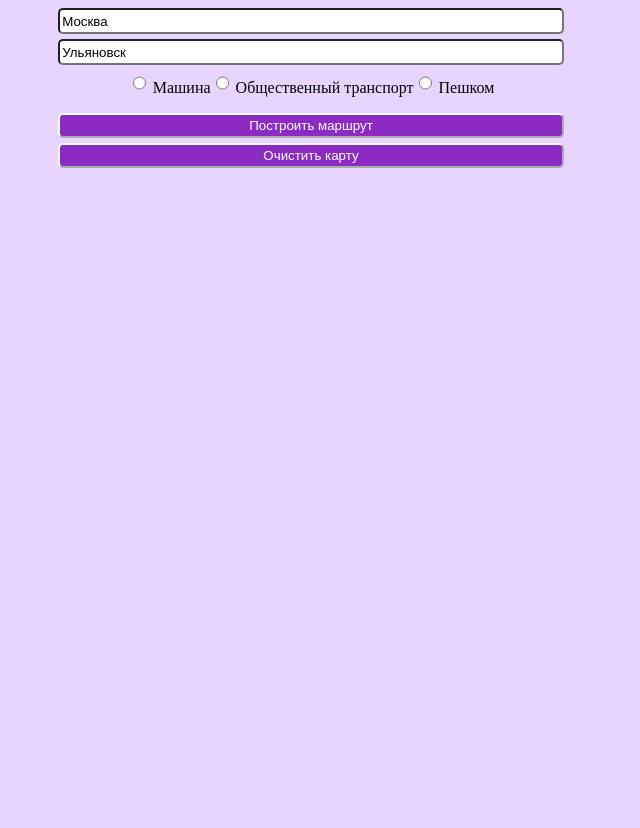
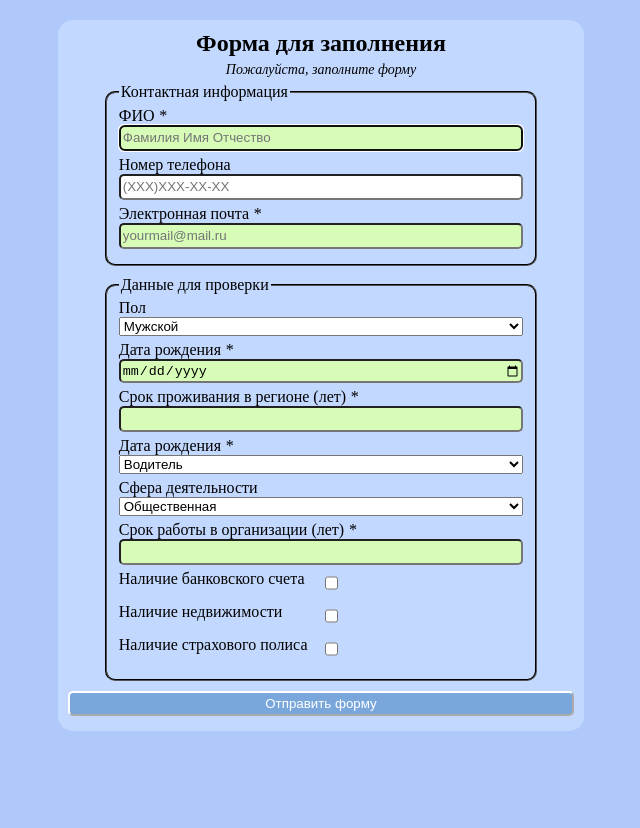
Before and after one commit to oeileyo/web_application, a website: page index.html in a window 1280 px wide. Shown: the whole page, without its empty margins (329-969 px from the left). Drawn offline with Linux system fonts and the light colour scheme.

Commit message:
Add files via upload

```diff
--- a/index.html
+++ b/index.html
@@ -1,142 +1,90 @@
-<!DOCTYPE html>
-<html xmlns="http://www.w3.org/1999/xhtml">
+<!doctype html>
+<html lang="en">
 <head>
-    <title>Быстрый старт. Размещение интерактивной карты на странице</title>
-    <meta http-equiv="Content-Type" content="text/html; charset=utf-8"/>
-    <script src="https://api-maps.yandex.ru/2.1/?apikey=64b42fd6-c757-4743-861d-deff097e45ac&lang=ru_RU"
-            type="text/javascript">
-    </script>
+    <meta charset="UTF-8">
+    <meta name="viewport"
+          content="width=device-width, user-scalable=no, initial-scale=1.0, maximum-scale=1.0, minimum-scale=1.0">
+    <meta http-equiv="X-UA-Compatible" content="ie=edge">
 
-    <!--    <link rel="stylesheet" href="style.css">-->
-    <script type="text/javascript" src="script.js"></script>
+    <title>Скоринг</title>
 
-    <style>
-        html {
-            height: 100%;
-        }
+    <link rel="stylesheet" href="style.css">
+</head>
+<body>
 
-        body {
-            /* Градиент */
-            background: #e8d5ff;
-            height: 100%;
-        }
+    <form action="http://localhost:3000/scoring" method="POST">
 
-        .container {
-            display: flex;
-            justify-content: center;
-            flex-direction: column;
-            width: 40%;
-            margin: 0 auto 15px;
-        }
+        <h1>Форма для заполнения</h1>
+        <p><i>Пожалуйста, заполните форму</i></p>
 
-        .radio-box {
-            display: flex;
-            justify-content: center;
-            margin: 0 auto 15px;
-        }
+        <fieldset>
+            <legend>Контактная информация</legend>
 
-        input {
-            border-radius: 5px;
-            margin-bottom: 5px;
-            height: 20px;
-        }
+            <label for="name">ФИО <em>*</em></label>
+            <input id="name" type="text" placeholder="Фамилия Имя Отчество" autofocus required>
 
-        button {
-            border-radius: 5px;
-            margin-bottom: 5px;
-            height: 25px;
-            background-color: #8c2bc4;
-            color: white;
-            border-color: white;
-        }
-    </style>
-</head>
+            <label for="phone">Номер телефона</label>
+            <input id="phone" type="text" placeholder="(ХХХ)ХХХ-ХХ-ХХ">
 
-<body>
-<div class="container">
-    <input id="adr1" type="text" value="Москва" placeholder="From">
-    <input id="adr2" type="text" value="Ульяновск" placeholder="To">
+            <label for="email">Электронная почта <em>*</em></label>
+            <input id="email" type="text" placeholder="yourmail@mail.ru" autofocus required>
+        </fieldset>
 
-    <div class="radio-box">
-        <div class="radio-box-item">
-            <input id="radio1" type="radio" name="radio" value="auto">
-            <label for="radio1">Машина</label>
-        </div>
+        <fieldset>
+            <legend>Данные для проверки</legend>
 
-        <div class="radio-box-item">
-            <input id="radio2" type="radio" name="radio" value="masstransit">
-            <label for="radio2">Общественный транспорт</label>
-        </div>
+            <label for="gender">Пол</label>
+            <select name="gender" id="gender">
+                <option value="male">Мужской</option>
+                <option value="female">Женский</option>
+            </select>
 
-        <div class="radio-box-item">
-            <input id="radio3" type="radio" name="radio" value="pedestrian">
-            <label for="radio3">Пешком</label>
-        </div>
-    </div>
+            <label for="birthDate">Дата рождения <em>*</em></label>
+            <input type="date" id="birthDate" name="birthDate" autofocus required>
 
-    <button type="button" onclick="makeRoute()">Построить маршрут</button>
-    <button type="button" onclick="clearMap()">Очистить карту</button>
-</div>
-<div id="map" style="width: 80%; height: 80%; margin: 0 auto"></div>
+            <label for="periodLife">Срок проживания в регионе (лет) <em>*</em></label>
+            <input type="number" id="periodLife" name="periodLife" min="0" max="100" required>
 
-<script>
-    ymaps.ready(init);
+            <label for="profession">Дата рождения <em>*</em></label>
+            <select name="profession" id="profession">
+                <option value="driver">Водитель</option>
+                <option value="policeman">Полицейский</option>
+                <option value="pilot">Пилот</option>
+                <option value="manager">Менеджер</option>
+                <option value="judge">Судья</option>
+                <option value="developer">Разработчик</option>
+                <option value="teacher">Преподаватель</option>
+            </select>
 
+            <label for="sphere">Сфера деятельности</label>
+            <select name="sphere" id="sphere">
+                <option value="public">Общественная</option>
+                <option value="other">Другая</option>
+            </select>
 
-    function init() {
-        myMap = new ymaps.Map("map", {
-            center: [55.76, 37.64],
-            zoom: 7,
-            controls: ['zoomControl', 'typeSelector', 'geolocationControl']
-        });
-    }
+            <label for="periodWork">Срок работы в организации (лет) <em>*</em></label>
+            <input type="number" id="periodWork" name="periodWork" min="0" max="50" required>
 
+            <div class="checkbox-container">
+                <div class="checkbox-container-item">
+                    <label for="bankAccount">Наличие банковского счета</label>
+                    <input type="checkbox" id="bankAccount" name="bankAccount">
+                </div>
 
-    function makeRoute() { // Построение маршрута.
-        let pointFrom = document.getElementById('adr1').value;
-        let pointTo = document.getElementById('adr2').value;
+                <div class="checkbox-container-item">
+                    <label for="immovable">Наличие недвижимости</label>
+                    <input type="checkbox" id="immovable" name="bankAccount">
+                </div>
 
-        let routingMode = ''
-        let radio = document.querySelectorAll('input[name="radio"]');
-        for (let i = 0; i < radio.length; i++) {
-            if (radio[i].checked) {
-                routingMode = radio[i].value;
-            }
-        }
+                <div class="checkbox-container-item">
+                    <label for="policy">Наличие страхового полиса</label>
+                    <input type="checkbox" id="policy" name="policy">
+                </div>
+            </div>
+        </fieldset>
 
-        // По умолчанию строится автомобильный маршрут.
-        if (pointFrom === '' || pointTo === '') {
-            alert('Заполните поля')
-        } else {
-            multiRoute = new ymaps.multiRouter.MultiRoute({
-                referencePoints: [pointFrom, pointTo],
-                params: {
-                    routingMode: routingMode,
-                    avoidTrafficJams: true
-                }
-            }, {
-                boundsAutoApply: true,  // Автоматически устанавливать границы карты так, чтобы маршрут был виден целиком.
-                routeActiveStrokeWidth: 10,
-                routeActiveStrokeStyle: 'solid',
-                routeActiveStrokeColor: '#21ff00'
-            });
+        <button type="submit">Отправить форму</button>
+    </form>
 
-            // Добавление маршрута на карту.
-            myMap.geoObjects.add(multiRoute);
-            // multiRoute.model.events.add('requestSuccess', function(){
-            //     let activeRoute = multiRoute.getActiveRoute();
-            //     activeRoute.baloon.open();
-            //     activeRoute.properties.get('distance').text;
-            //     activeRoute.properties.get('duration').text;
-            // });
-        }
-    }
-
-
-    function clearMap() {
-        myMap.geoObjects.removeAll();
-        multiRoute && myMap.geoObjects.remove(multiRoute);
-    }
-</script>
 </body>
 </html>
--- a/style.css
+++ b/style.css
@@ -1,10 +1,14 @@
+textarea:required:invalid, input:required:invalid {
+    background-color: #d6fcb7;
+}
+
 html {
     height: 100%;
 }
 
 body {
     /* Градиент */
-    background: #e8d5ff;
+    background: #aec9fa;
     height: 100%;
 }
 
@@ -32,7 +36,55 @@ button {
     border-radius: 5px;
     margin-bottom: 5px;
     height: 25px;
-    background-color: #8c2bc4;
+    background-color: #79a7dc;
     color: white;
     border-color: white;
 }
+
+
+
+h1 {
+    margin: 0 auto 5px;
+    font-size: 24px;
+}
+
+p {
+    margin: 0 auto 5px;
+    font-size: 14px;
+}
+
+form {
+    display: flex;
+    flex-direction: column;
+    justify-content: center;
+    width: 40%;
+    margin: 20px 30% 5px 30% ;
+    padding: 10px;
+    border-radius: 15px;
+    background-color: #c3d8ff;
+}
+
+fieldset {
+    display: flex;
+    flex-direction: column;
+    width: 80%;
+    margin: 0 auto 10px;
+    border-color: black;
+    border-radius: 10px;
+    font-size: 16px;
+}
+
+.checkbox-container {
+
+}
+
+.checkbox-container-item {
+    display: flex;
+    justify-content: space-between;
+    width: 55%;
+    margin-bottom: 5px;
+}
+
+select, input {
+    margin-bottom: 5px;
+}
```
Also changed, not shown: backend/server.js (added, +92 -0 lines).
